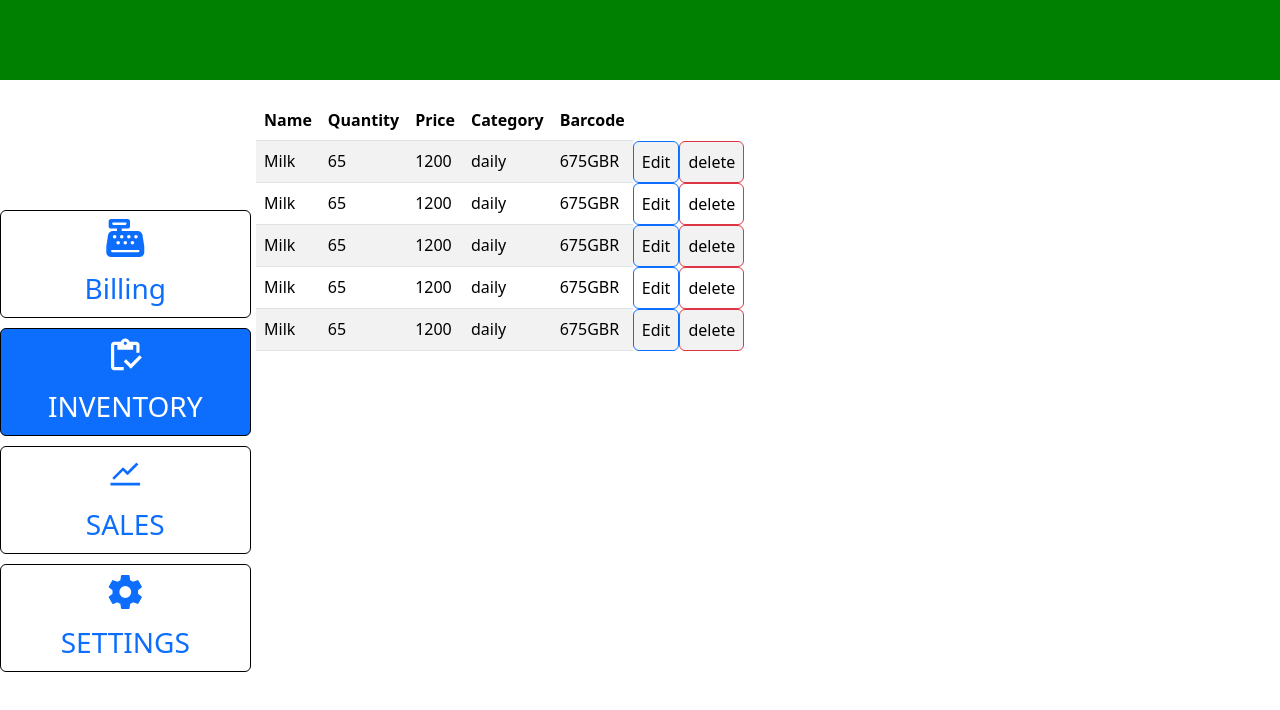
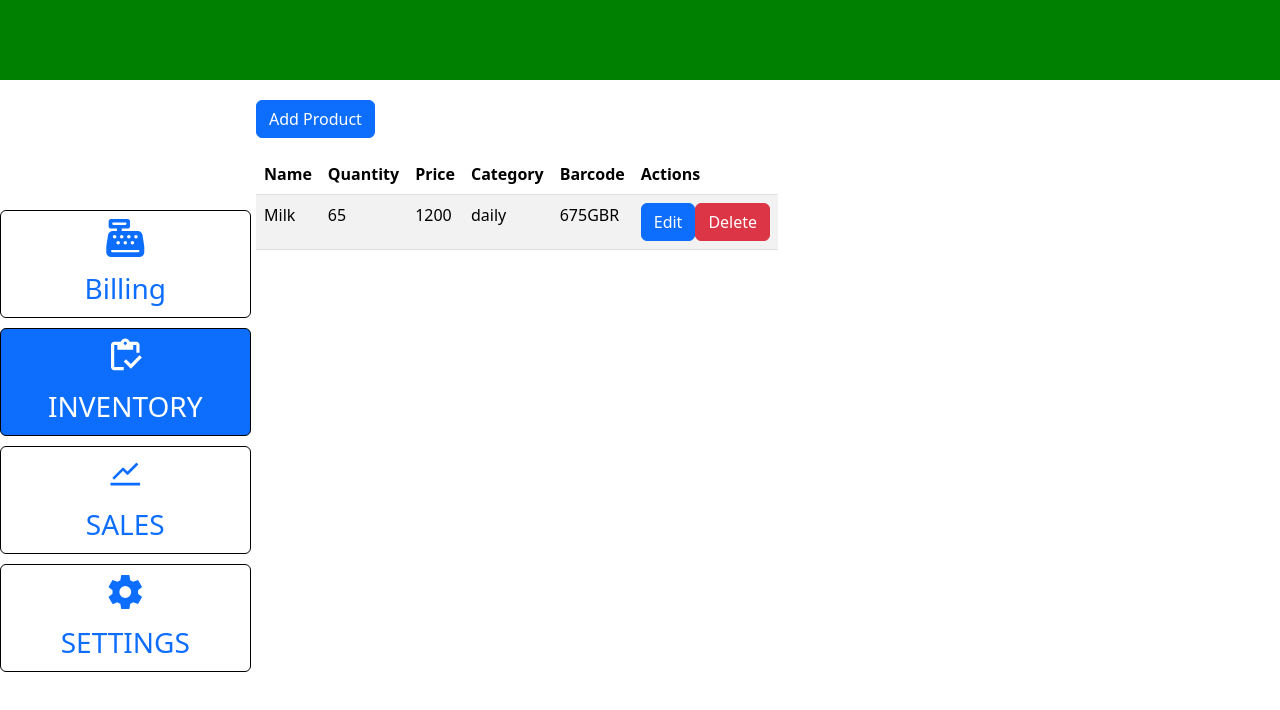
Before and after one commit to Akshatavp/Redux-Cashr, a React (Create React App) app: page / in a window 1280 px wide. Both pictures are taken after a click on the tab "INVENTORY". Shown: the top 710 px of the page. Built offline with nearby package versions, Linux system fonts and the light colour scheme.

Commit message:
added inventory add, update and delete

```diff
--- a/package.json
+++ b/package.json
@@ -7,6 +7,7 @@
     "@testing-library/react": "^13.4.0",
     "@testing-library/user-event": "^13.5.0",
     "bootstrap": "^5.3.3",
+    "formik": "^2.4.5",
     "react": "^18.2.0",
     "react-bootstrap": "^2.10.2",
     "react-dom": "^18.2.0",
--- a/src/components/Inventory/index.js
+++ b/src/components/Inventory/index.js
@@ -1,33 +1,45 @@
 import { useState } from "react";
 import { Modal, Button, Form } from "react-bootstrap";
+import { Formik } from "formik";
 
 const Inventory = () => {
   const [edit, setEdit] = useState({
     status: false,
-    name: "",
-    qty: "",
-    price: "",
-    category: "",
-    barcode: "",
     index: null,
   });
 
+  const [addModal, setAddModal] = useState(false);
+
   const handleClose = () => setEdit({ ...edit, status: false });
+  const handleAddClose = () => setAddModal(false);
 
-  const saveproductchange = () => {
-    const updatedProducts = [...products];
-
-    console.log(updatedProducts[edit.index]);
-    updatedProducts[edit.index] = {
-      name: edit.name,
-      qty: edit.qty,
-      price: edit.price,
-      category: edit.category,
-      barcode: edit.barcode,
+  const handleOpenModal = (index) => {
+    setEdit({
+      status: true,
+      index: index,
+    });
   };
 
+  const handleAddOpenModal = () => {
+    setAddModal(true);
+  };
+
+  const saveProductChange = (values) => {
+    const updatedProducts = [...products];
+    updatedProducts[edit.index] = { ...values };
     setProducts(updatedProducts);
     handleClose();
+  };
+
+  const handleAddProduct = (values) => {
+    setProducts([...products, { ...values }]);
+    handleAddClose();
+  };
+
+  const handleDelete = (index) => {
+    const updatedProducts = [...products];
+    updatedProducts.splice(index, 1); // Remove product at index
+    setProducts(updatedProducts);
   };
 
   const [products, setProducts] = useState([
@@ -38,70 +50,171 @@ const Inventory = () => {
       category: "daily",
       barcode: "675GBR",
     },
-    {
-      name: "Milk",
-      qty: 65,
-      price: 1200,
-      category: "daily",
-      barcode: "675GBR",
-    },
-    {
-      name: "Milk",
-      qty: 65,
-      price: 1200,
-      category: "daily",
-      barcode: "675GBR",
-    },
-    {
-      name: "Milk",
-      qty: 65,
-      price: 1200,
-      category: "daily",
-      barcode: "675GBR",
-    },
-    {
-      name: "Milk",
-      qty: 65,
-      price: 1200,
-      category: "daily",
-      barcode: "675GBR",
-    },
+    // additional products...
   ]);
 
-  const Modell = () => {
+  const ModalComponent = () => {
+    const product = products[edit.index];
+
     return (
-      <>
       <Modal show={edit.status} onHide={handleClose}>
         <Modal.Header closeButton>
           <Modal.Title>Edit Product</Modal.Title>
         </Modal.Header>
         <Modal.Body>
-            <Form.Control defaultValue={edit.name}></Form.Control>
-            <Form.Control defaultValue={edit.qty}></Form.Control>
-            <Form.Control defaultValue={edit.price}></Form.Control>
-            <Form.Control defaultValue={edit.category}></Form.Control>
-            <Form.Control defaultValue={edit.barcode}></Form.Control>
-          </Modal.Body>
-
-          <Modal.Footer>
+          <Formik
+            initialValues={product}
+            onSubmit={(values) => saveProductChange(values)}
+          >
+            {({ values, handleChange, handleSubmit }) => (
+              <Form onSubmit={handleSubmit}>
+                <Form.Group controlId="formName">
+                  <Form.Label>Name</Form.Label>
+                  <Form.Control
+                    type="text"
+                    name="name"
+                    value={values.name}
+                    onChange={handleChange}
+                  />
+                </Form.Group>
+                <Form.Group controlId="formQty">
+                  <Form.Label>Quantity</Form.Label>
+                  <Form.Control
+                    type="text"
+                    name="qty"
+                    value={values.qty}
+                    onChange={handleChange}
+                  />
+                </Form.Group>
+                <Form.Group controlId="formPrice">
+                  <Form.Label>Price</Form.Label>
+                  <Form.Control
+                    type="text"
+                    name="price"
+                    value={values.price}
+                    onChange={handleChange}
+                  />
+                </Form.Group>
+                <Form.Group controlId="formCategory">
+                  <Form.Label>Category</Form.Label>
+                  <Form.Control
+                    type="text"
+                    name="category"
+                    value={values.category}
+                    onChange={handleChange}
+                  />
+                </Form.Group>
+                <Form.Group controlId="formBarcode">
+                  <Form.Label>Barcode</Form.Label>
+                  <Form.Control
+                    type="text"
+                    name="barcode"
+                    value={values.barcode}
+                    onChange={handleChange}
+                  />
+                </Form.Group>
                 <Button variant="secondary" onClick={handleClose}>
                   Close
                 </Button>
-            <Button variant="primary" onClick={saveproductchange}>
+                <Button variant="primary" type="submit">
                   Save changes
                 </Button>
-          </Modal.Footer>
+              </Form>
+            )}
+          </Formik>
+        </Modal.Body>
       </Modal>
-      </>
     );
   };
 
-  console.log(edit.name);
+  const AddProductModal = () => {
+    return (
+      <Modal show={addModal} onHide={handleAddClose}>
+        <Modal.Header closeButton>
+          <Modal.Title>Add Product</Modal.Title>
+        </Modal.Header>
+        <Modal.Body>
+          <Formik
+            initialValues={{
+              name: "",
+              qty: "",
+              price: "",
+              category: "",
+              barcode: "",
+            }}
+            onSubmit={(values) => handleAddProduct(values)}
+          >
+            {({ values, handleChange, handleSubmit }) => (
+              <Form onSubmit={handleSubmit}>
+                <Form.Group controlId="formName">
+                  <Form.Label>Name</Form.Label>
+                  <Form.Control
+                    type="text"
+                    name="name"
+                    value={values.name}
+                    onChange={handleChange}
+                  />
+                </Form.Group>
+                <Form.Group controlId="formQty">
+                  <Form.Label>Quantity</Form.Label>
+                  <Form.Control
+                    type="text"
+                    name="qty"
+                    value={values.qty}
+                    onChange={handleChange}
+                  />
+                </Form.Group>
+                <Form.Group controlId="formPrice">
+                  <Form.Label>Price</Form.Label>
+                  <Form.Control
+                    type="text"
+                    name="price"
+                    value={values.price}
+                    onChange={handleChange}
+                  />
+                </Form.Group>
+                <Form.Group controlId="formCategory">
+                  <Form.Label>Category</Form.Label>
+                  <Form.Control
+                    type="text"
+                    name="category"
+                    value={values.category}
+                    onChange={handleChange}
+                  />
+                </Form.Group>
+                <Form.Group controlId="formBarcode">
+                  <Form.Label>Barcode</Form.Label>
+                  <Form.Control
+                    type="text"
+                    name="barcode"
+                    value={values.barcode}
+                    onChange={handleChange}
+                  />
+                </Form.Group>
+                <Button variant="secondary" onClick={handleAddClose}>
+                  Close
+                </Button>
+                <Button variant="primary" type="submit">
+                  Add Product
+                </Button>
+              </Form>
+            )}
+          </Formik>
+        </Modal.Body>
+      </Modal>
+    );
+  };
 
   return (
     <>
-      <Modell />
-      <table class="table table-striped in-table">
+      <ModalComponent />
+      <AddProductModal />
+      <div className="mb-3">
+        <Button variant="primary" onClick={handleAddOpenModal}>
+          Add Product
+        </Button>
+      </div>
+      <table className="table table-striped in-table">
         <thead>
           <tr>
             <th scope="col">Name</th>
@@ -109,33 +222,31 @@ const Inventory = () => {
             <th scope="col">Price</th>
             <th scope="col">Category</th>
             <th scope="col">Barcode</th>
+            <th scope="col">Actions</th>
           </tr>
         </thead>
         <tbody>
-          {products.map((x, index) => (
+          {products.map((product, index) => (
             <tr key={index}>
-              <td>{x.name}</td>
-              <td>{x.qty}</td>
-              <td>{x.price}</td>
-              <td>{x.category}</td>
-              <td>{x.barcode}</td>
+              <td>{product.name}</td>
+              <td>{product.qty}</td>
+              <td>{product.price}</td>
+              <td>{product.category}</td>
+              <td>{product.barcode}</td>
+              <td>
                 <button
                   className="btn btn-primary"
-                onClick={() => {
-                  setEdit({
-                    status: true,
-                    name: x.name,
-                    qty: x.qty,
-                    price: x.price,
-                    category: x.category,
-                    barcode: x.barcode,
-                    index: index,
-                  });
-                }}
+                  onClick={() => handleOpenModal(index)}
                 >
                   Edit
                 </button>
-              <button className="btn btn-danger">delete</button>
+                <button
+                  className="btn btn-danger"
+                  onClick={() => handleDelete(index)}
+                >
+                  Delete
+                </button>
+              </td>
             </tr>
           ))}
         </tbody>
```
Also changed, not shown: 1 other file (tests, documents, lock files or other folders). Lines whose indentation alone changed are shown as unchanged.
